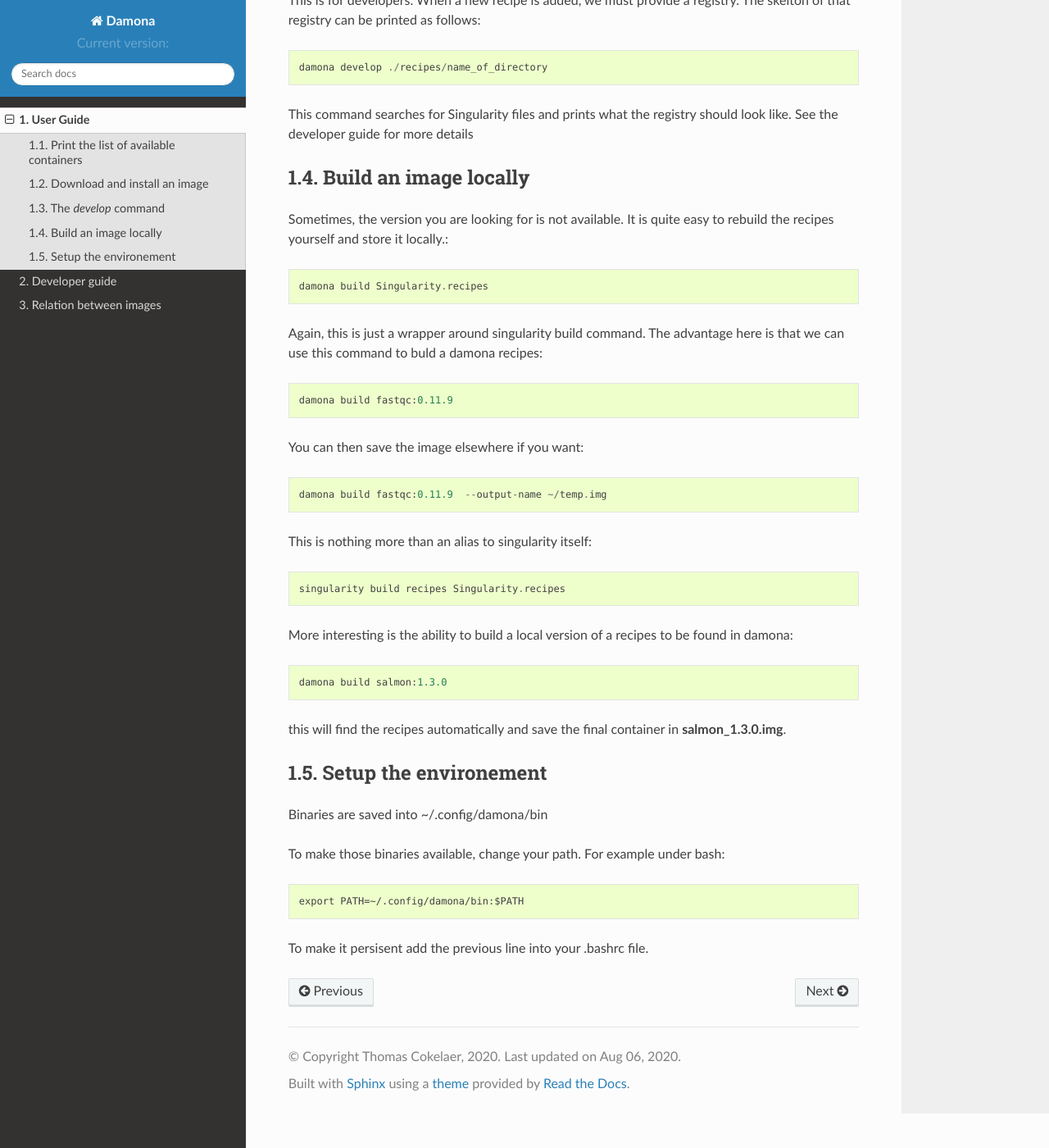
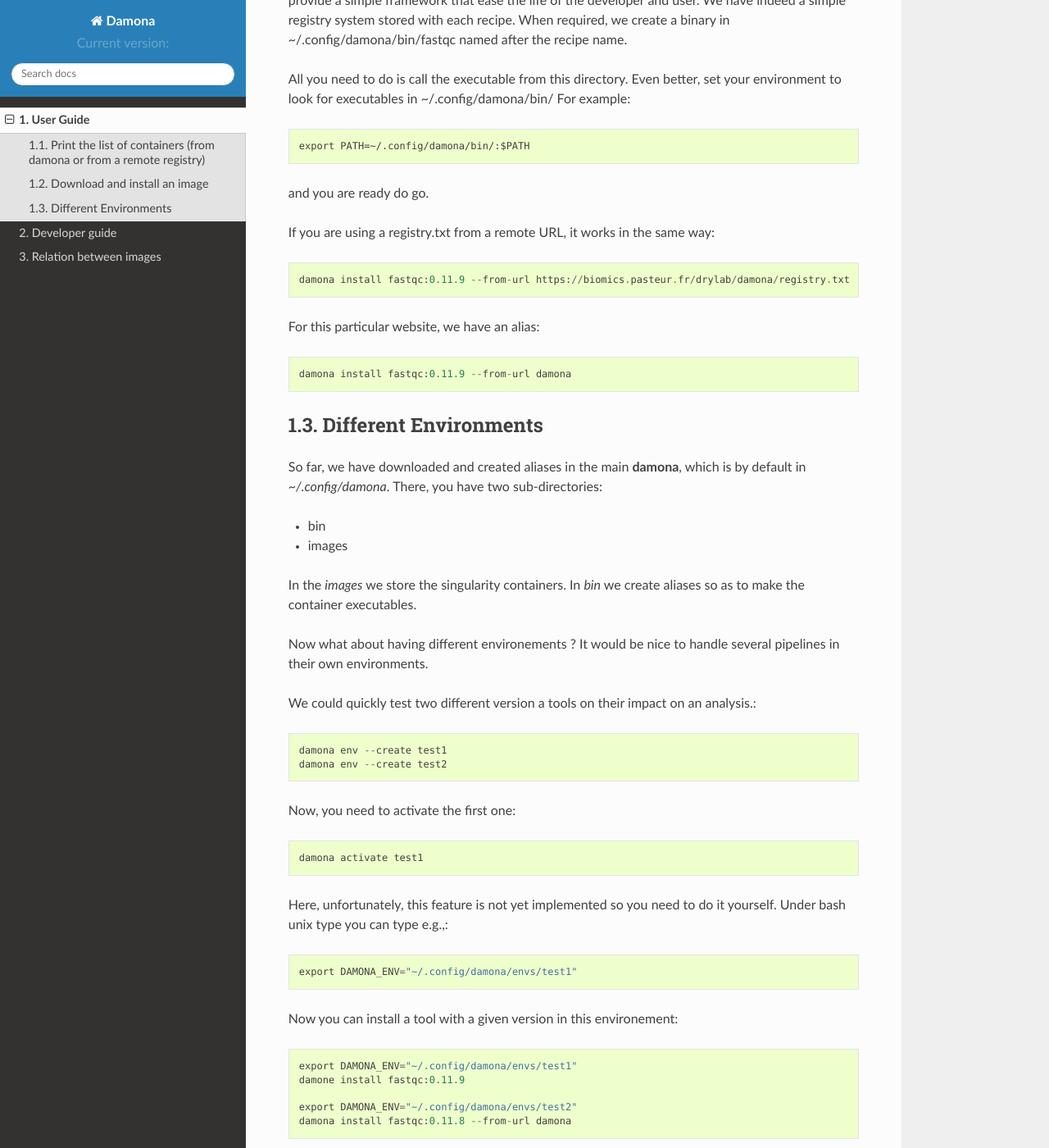
Before and after one commit to cokelaer/damona, a Sphinx documentation site: the page built from doc/userguide.rst, in a window 1280 px wide and 1400 px high, scrolled down 1502 px. Shown: the whole window at 82% size. Built offline with Sphinx 7.4.7 and the Read the Docs theme 2.0.0, drawn with Linux system fonts in a browser that asks for light colours; formulas are drawn with MathJax 3; the version number could not be read and is left out; some of the changed text lies outside the part shown.

Commit message:
update doc

```diff
--- a/doc/dev.rst
+++ b/doc/dev.rst
@@ -87,4 +87,59 @@
 Where are stored the containers ?
 ----------------------------------
 
-Currently containers are hosted in this collection: https://cloud.sylabs.io/library/cokelaer/damona
+Originally, we stored the container in this collections  https://cloud.sylabs.io/library/cokelaer/damona but we extended **Damona** so that it can fetch containers from other places. The principle is quite simple; you put containers on a web site, place registry.txt file that lists the images as follows::
+
+    [exe]
+    name1_x.y.z.img
+    name2_x.y.z.img
+    [env]
+    name3_x.y.z.img
+    [set]
+    name4_x.y.z.img
+
+The image found from the [exe] section will have an alias created. The name of
+the alias with be the prefix (before the first _ character).
+
+We have such as example on https://biomics.pasteur.fr/drylab/damona
+
+
+
+The *develop* command
+---------------------
+
+This is for developers. When a new recipe is added, we must provide a registry.
+The skeleton of that registry can be printed as follows::
+
+    damona develop ./recipes/name_of_directory
+
+This command searches for Singularity files and prints what the registry should
+look like. See the developer guide for more details
+
+Build an image locally
+----------------------
+
+Sometimes, the version you are looking for is not available. It is quite easy to
+rebuild the recipes yourself and store it locally.::
+
+    damona build Singularity.recipes
+
+Again, this is just a wrapper around singularity build command. The advantage
+here is that we can use this command to buld a damona recipes::
+
+    damona build fastqc:0.11.9
+
+You can then save the image elsewhere if you want::
+
+    damona build fastqc:0.11.9  --output-name ~/temp.img
+
+This is nothing more than an alias to singularity itself::
+
+     singularity build recipes Singularity.recipes
+
+More interesting is the ability to build a local version of a recipes to be
+found in damona::
+
+    damona build salmon:1.3.0
+
+this will find the recipes automatically and save the final container in
+**salmon_1.3.0.img**.
--- a/doc/userguide.rst
+++ b/doc/userguide.rst
@@ -1,12 +1,16 @@
 User Guide
 ##########
 
-Print the list of available containers
----------------------------------------
+Print the list of  containers (from damona or from a remote registry)
+---------------------------------------------------------------------
 
-**damona** contains just a few containers. As explained in the motivation, other
-community provide thousands of container but here we provide container used in
-Sequana projects.
+**Damona** contains just a few containers. As explained in the motivation, other
+projects provide thousands of containers but here we provide containers for
+testing and proof of concept.
+
+By default, **Damona** will look for containers on
+https://cloud.sylabs.io/library/cokelaer collection, which is limited to 10Gb
+and therefore will not provide many containers.
 
 To get a list of the available containers, just type::
 
@@ -20,10 +24,22 @@
 
     damona list --pattern qc
 
+This is not a lot indeed. So, we provide a system where you can look for
+containers elsewhere on internet. For now, there is only one registry available
+on https://biomics.pasteur.fr/drylab/damona (again for demonstration). There, we posted
+some containers and a registry.txt file; if you type::
+
+    damona list --from-url https://biomics.pasteur.fr/drylab/damona/registry.txt
+
+you will get a list of the images that are available. Anybody can provide a
+container on any website with a registry.txt and you will be able to access to
+the images.
+
+
 Download and install an image
 -----------------------------
 
-You can download a conainer image as follows::
+Given the container name an dversion, you can now download a container image as follows::
 
     damona install fastqc:0.11.9
 
@@ -51,53 +67,49 @@
 
 and you are ready do go.
 
-The *develop* command
----------------------
+If you are using a registry.txt from a remote URL, it works in the same way::
 
-This is for developers. When a new recipe is added, we must provide a registry.
-The skelton of that registry can be printed as follows::
 
-    damona develop ./recipes/name_of_directory
+    damona install fastqc:0.11.9 --from-url https://biomics.pasteur.fr/drylab/damona/registry.txt
 
-This command searches for Singularity files and prints what the registry should
-look like. See the developer guide for more details
+For this particular website, we have an alias::
 
-Build an image locally
+    damona install fastqc:0.11.9 --from-url damona
+
+Different Environments
 ----------------------
 
-Sometimes, the version you are looking for is not available. It is quite easy to
-rebuild the recipes yourself and store it locally.::
+So far, we have downloaded and created aliases in the main **damona**, which is
+by default in *~/.config/damona*. There, you have two sub-directories:
 
-    damona build Singularity.recipes
+* bin
+* images
 
-Again, this is just a wrapper around singularity build command. The advantage
-here is that we can use this command to buld a damona recipes::
+In the *images* we store the singularity containers. In *bin* we create aliases
+so as to make the container executables.
 
-    damona build fastqc:0.11.9
+Now what about having different environements ? It would be nice to handle
+several pipelines in their own environments.
 
-You can then save the image elsewhere if you want::
+We could quickly test two different version a tools on their impact on an
+analysis.::
 
-    damona build fastqc:0.11.9  --output-name ~/temp.img
+    damona env --create test1
+    damona env --create test2
 
-This is nothing more than an alias to singularity itself::
+Now, you need to activate the first one::
 
-     singularity build recipes Singularity.recipes
+    damona activate test1
 
-More interesting is the ability to build a local version of a recipes to be
-found in damona::
+Here, unfortunately, this feature is not yet implemented so you need to do it
+yourself. Under bash unix type you can type e.g.,::
 
-    damona build salmon:1.3.0
+    export DAMONA_ENV="~/.config/damona/envs/test1"
 
-this will find the recipes automatically and save the final container in
-**salmon_1.3.0.img**.
+Now you can install a tool with a given version in this environement::
 
-Setup the environement
-----------------------
+    export DAMONA_ENV="~/.config/damona/envs/test1"
+    damone install fastqc:0.11.9
 
-Binaries are saved into ~/.config/damona/bin
-
-To make those binaries available, change your path. For example under bash::
-
-    export PATH=~/.config/damona/bin:$PATH
-
-To make it persisent add the previous line into your .bashrc file.
+    export DAMONA_ENV="~/.config/damona/envs/test2"
+    damona install fastqc:0.11.8 --from-url damona
```
Also changed, not shown: other parts of doc/dev.rst (+2 -2 lines), doc/joss/paper.md (+12 -4 lines).
